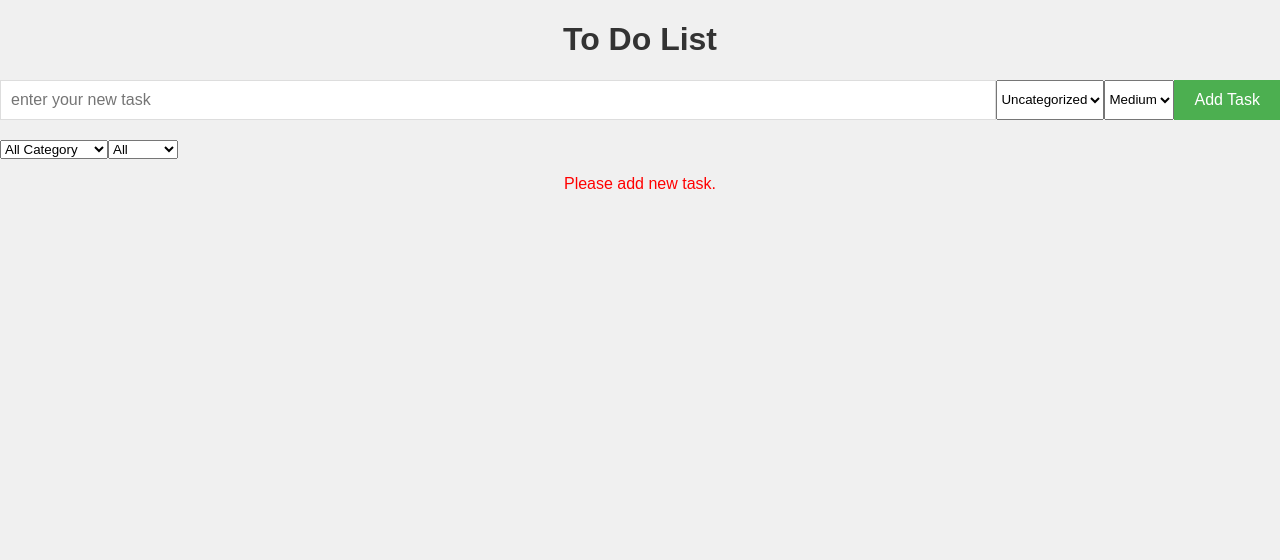
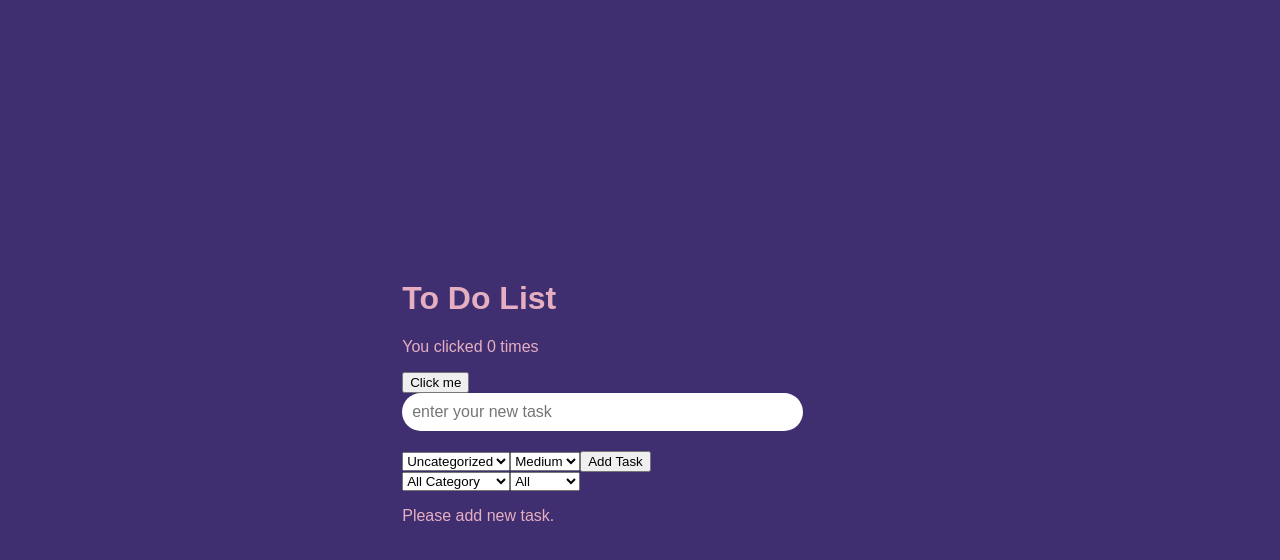
Before and after one commit to ryoma-creator/weather-app-react, a React (Create React App) app in the folder todo-app/: page / in a window 1280 px wide. Shown: the top 560 px of the page. Built offline with nearby package versions, Linux system fonts and the light colour scheme; the HTML template or start-up script is replaced by a standard one.

Commit message:
practive for useEffect and local storage 1

```diff
--- a/todo-app/src/App.css
+++ b/todo-app/src/App.css
@@ -1,59 +1,112 @@
 body {
-  font-family: Arial, sans-serif;
-  background-color: #f0f0f0;
+  background-color: #402F70;
+  display: flex;
+  justify-content: center;
+  align-items: center;
+  height: 100vh;
+  margin: 0;
+  font-family: 'Arial', sans-serif;
+  color: #E5AFC1;
 }
 
-.App {
-  max-width: 600px;
-  margin: 0 auto;
+.todo-list-container {
+  background-color: #93548C;
+  border-radius: 15px;
+  box-shadow: 0 4px 10px rgba(0, 0, 0, 0.3);
   padding: 20px;
-  background-color: white;
-  box-shadow: 0 0 10px rgba(0,0,0,0.1);
+  width: 90%;
+  max-width: 400px;
+  text-align: center;
 }
 
-h1 {
-  text-align: center;
-  color: #333;
+.todo-list-container h1 {
+  margin-bottom: 20px;
+  color: #E5AFC1;
 }
 
-form {
+input[type="text"] {
+  width: 80%;
+  padding: 10px;
+  border: none;
+  border-radius: 25px;
+  margin-bottom: 20px;
+  font-size: 16px;
+}
+
+button.add-btn {
+  padding: 10px 20px;
+  border: none;
+  border-radius: 50%;
+  background-color: #E5AFC1;
+  color: #402F70;
+  cursor: pointer;
+  font-size: 24px;
+  margin-left: 10px;
+}
+
+button.add-btn:hover {
+  background-color: #D494A4;
+}
+
+.todo-controls {
   display: flex;
+  justify-content: space-between;
   margin-bottom: 20px;
 }
 
-input[type="text"] {
-  flex-grow: 1;
+button.control-btn {
   padding: 10px;
-  font-size: 16px;
-  border: 1px solid #ddd;
+  border: none;
+  border-radius: 25px;
+  background-color: #E5AFC1;
+  color: #402F70;
+  cursor: pointer;
+  font-size: 14px;
+  flex: 1;
+  margin: 0 5px;
 }
 
-button {
-  padding: 10px 20px;
+button.control-btn:hover {
+  background-color: #D494A4;
+}
+
+ul.todo-list {
+  list-style: none;
+  padding: 0;
+}
+
+.todo-item {
+  background-color: #402F70;
+  border-radius: 15px;
+  display: flex;
+  justify-content: space-between;
+  align-items: center;
+  padding: 10px;
+  margin-bottom: 10px;
+}
+
+.todo-item span {
   font-size: 16px;
-  background-color: #4CAF50;
-  color: white;
+  flex: 1;
+}
+
+button.delete-btn {
+  background-color: #E5AFC1;
+  color: #402F70;
   border: none;
+  border-radius: 50%;
+  width: 30px;
+  height: 30px;
+  font-size: 18px;
   cursor: pointer;
 }
 
-.todo-item {
-  display: flex;
-  align-items: center;
-  padding: 10px;
-  border-bottom: 1px solid #eee;
+button.delete-btn:hover {
+  background-color: #D494A4;
 }
 
-.todo-item span {
-  flex-grow: 1;
-  margin-left: 10px;
+input[type="checkbox"] {
+  width: 20px;
+  height: 20px;
+  border-radius: 50%;
 }
-
-.todo-item button {
-  background-color: #f44336;
-}
-
-.todo-list p {
-  color: red;
-  text-align: center;
-}
--- a/todo-app/src/App.js
+++ b/todo-app/src/App.js
@@ -1,8 +1,11 @@
-import React, { useState } from "react";
+// useEffect
+import React, { useState, useEffect } from "react";
 import TodoList from './components/TodoList';
 import './App.css';
 // drag & drop
-import { DragDropContext, Droppable} from 'react-beautiful-dnd';
+import { DragDropContext, Droppable, Draggable } from '@hello-pangea/dnd';
+
+
 
 function App(){
   const [tasks, setTasks] = useState([]);
@@ -19,6 +22,30 @@ function App(){
   // const addTask = (taskName) => {
   //   setTasks([...tasks, { id: Date.now(), name: taskName, completed: false }]);
   // };
+
+  const [count, setCount] = useState(0);
+  const [name, setName] = useState('');
+
+  // Effect 1: 依存配列なし
+  useEffect(() => {
+    console.log('Effect 1: This runs after every render');
+  });
+
+  // Effect 2: 空の依存配列
+  useEffect(() => {
+    console.log('Effect 2: This runs only on mount');
+  }, []);
+
+  // Effect 3: count を依存配列に持つ
+  useEffect(() => {
+    console.log('Effect 3: This runs when count changes:', count);
+  }, [count]);
+
+  // Effect 4: name を依存配列に持つ
+  useEffect(() => {
+    console.log('Effect 4: This runs when name changes:', name);
+  }, [name]);
+
 
   const addTask = (e) => {
     e.preventDefault();
@@ -99,6 +126,7 @@ function App(){
 // mapでもfilterと同じものは作れる。⇧
 
 
+
 // drag & drop
 const onDragEnd = (result) => {
   if (!result.destination) return;
@@ -106,15 +134,36 @@ const onDragEnd = (result) => {
   const items = Array.from(tasks);
   const [reorderedItem] = items.splice(result.source.index, 1);
   // const [reorderedItem] = newTask.splice(result.source.index, 1);
-  newTask.splice(result.destination.index, 0, reorderedItem);
+  items.splice(result.destination.index, 0, reorderedItem);
 
   setTasks(items);
   // setNewTask(newTask);
 };
 
+// useEffect
+useEffect(() => {
+  const storedTasks = JSON.parse(localStorage.getItem('tasks'));
+  if (storedTasks) {
+    setTasks(storedTasks);
+  }
+}, []);
+
+useEffect(() => {
+  localStorage.setItem('tasks', JSON.stringify(tasks));
+}, [tasks]);
+
+
+
   return (
     <div>
       <h1>To Do List</h1>
+
+      <div>
+      <p>You clicked {count} times</p>
+      <button onClick={() => setCount(count + 1)}>
+        Click me
+      </button>
+    </div>
 
 
 
--- a/todo-app/src/components/TodoList.js
+++ b/todo-app/src/components/TodoList.js
@@ -1,6 +1,6 @@
 import React from "react";
 import TodoItem from './TodoItem';
-import { Draggable} from 'react-beautiful-dnd';
+import { DragDropContext, Droppable, Draggable } from '@hello-pangea/dnd';
 
 
 function TodoList({ tasks, onDeleteTask, onEditTask, onToggleCompletion }) {
@@ -10,7 +10,11 @@ function TodoList({ tasks, onDeleteTask, onEditTask, onToggleCompletion }) {
                 <p>Please add new task.</p>
             ) : (
                 tasks.map((task, index) => (
-                    <Draggable key={task.id}　draggableId={task.id.toString()} index={index}>
+                    <Draggable
+                    key={task.id}
+                    draggableId={task.id.toString()}
+                    // draggableId={`${task.id}`}
+                    index={index}>
                         {(provided) => (
                             <div
                                 ref={provided.innerRef}
```
Also changed, not shown: 1 other file (tests, documents, lock files or other folders).
